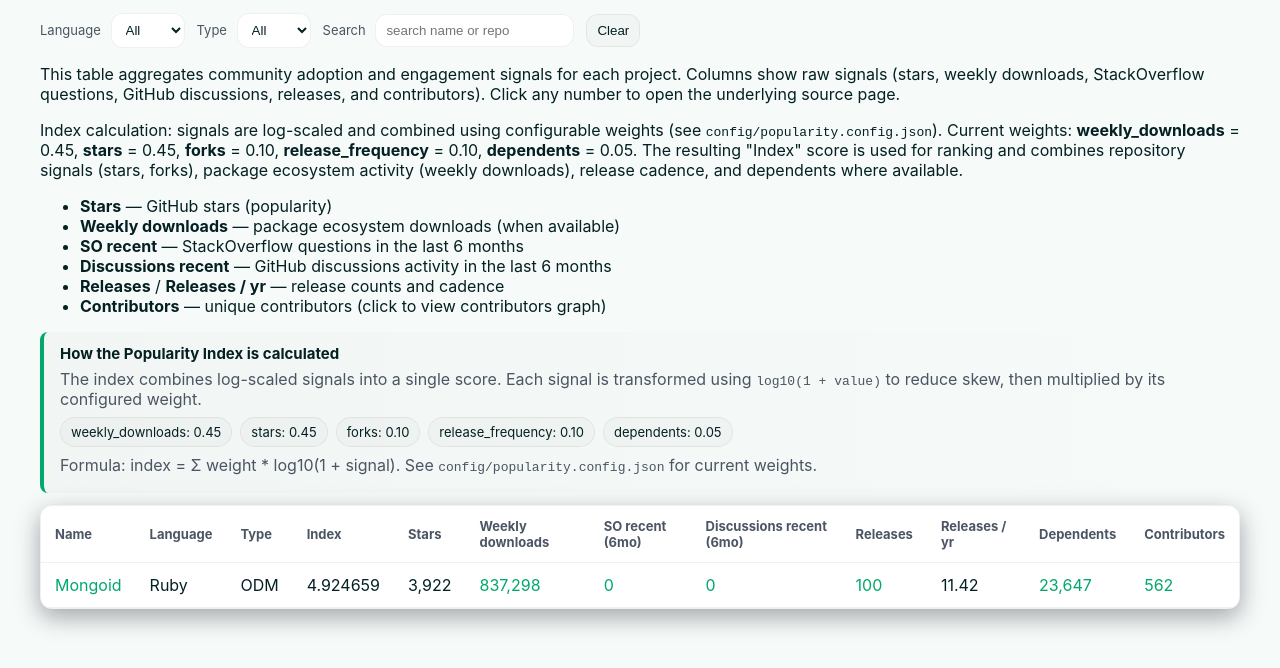
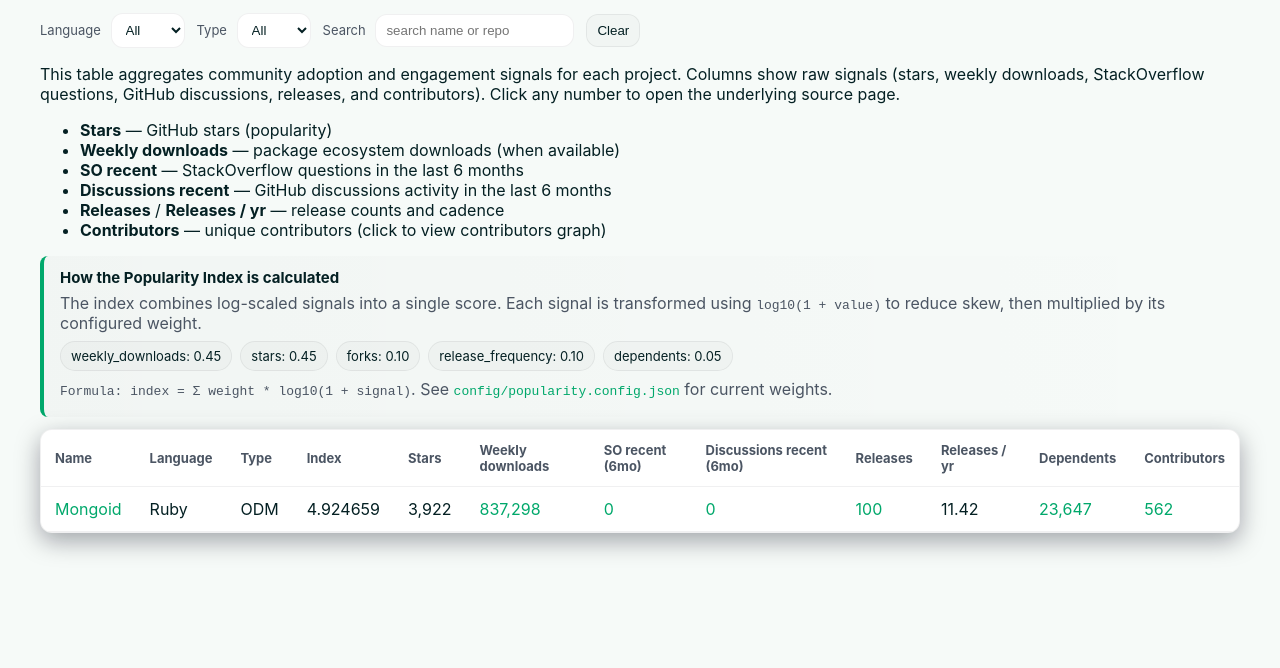
Before and after one commit to alexbevi/project_popularity, a website: page web/index.html in a window 1280 px wide. Shown: the part 122-790 px from the top of the page. Drawn offline with Linux system fonts and the light colour scheme; files whose address does not match are found by name.

Commit message:
update formatting

```diff
--- a/web/index.html
+++ b/web/index.html
@@ -37,11 +37,6 @@
       <p>
         This table aggregates community adoption and engagement signals for each project. Columns show raw signals (stars, weekly downloads, StackOverflow questions, GitHub discussions, releases, and contributors). Click any number to open the underlying source page.
       </p>
-      <p>
-        Index calculation: signals are log-scaled and combined using configurable weights (see <code>config/popularity.config.json</code>). Current weights:
-        <strong>weekly_downloads</strong> = 0.45, <strong>stars</strong> = 0.45, <strong>forks</strong> = 0.10, <strong>release_frequency</strong> = 0.10, <strong>dependents</strong> = 0.05.
-        The resulting "Index" score is used for ranking and combines repository signals (stars, forks), package ecosystem activity (weekly downloads), release cadence, and dependents where available.
-      </p>
       <ul class="legend">
         <li><strong>Stars</strong> — GitHub stars (popularity)</li>
         <li><strong>Weekly downloads</strong> — package ecosystem downloads (when available)</li>
@@ -62,7 +57,7 @@
         <div class="item">release_frequency: 0.10</div>
         <div class="item">dependents: 0.05</div>
       </div>
-      <p style="margin-top:8px;color:var(--muted)">Formula: index = Σ weight * log10(1 + signal). See <code>config/popularity.config.json</code> for current weights.</p>
+      <p style="margin-top:8px;color:var(--muted)"><code>Formula: index = Σ weight * log10(1 + signal)</code>. See <a href="https://github.com/alexbevi/project_popularity/blob/main/config/popularity.config.json"><code>config/popularity.config.json</code></a> for current weights.</p>
     </section>
 
     <div id="status" class="status">Loading data…</div>
```
